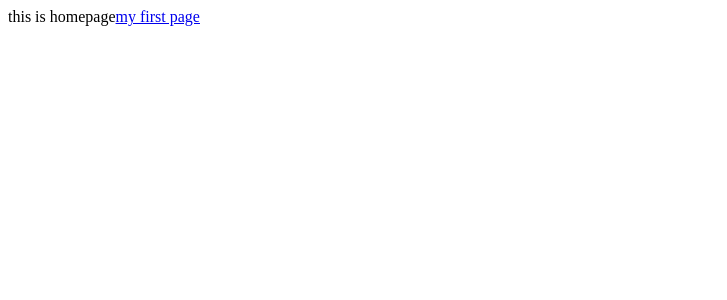
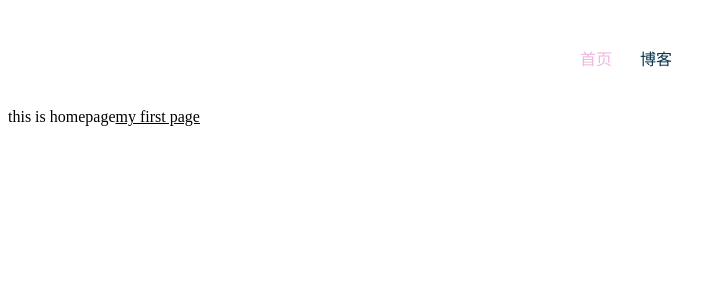
Before and after one commit to ericyang89/my-site, a Next.js app: page / in a window 1280 px wide. Shown: the top 300 px of the page, without its empty margins (0-727 px from the left). Built offline with nearby package versions, Linux system fonts and the light colour scheme.

Commit message:
add styled and header

```diff
--- /dev/null
+++ b/components/GlobalStyle.jsx
@@ -0,0 +1,12 @@
+import { createGlobalStyle } from "styled-components";
+
+const GlobalStyle = createGlobalStyle`
+  a,svg{
+    color:inherit
+  };
+  body {
+    color: ${props => (props.whiteColor ? "white" : "black")};
+  };
+`;
+
+export default GlobalStyle;
--- /dev/null
+++ b/components/Header/index.tsx
@@ -0,0 +1,56 @@
+import React from "react";
+import styled from "styled-components";
+import Link from "next/link";
+import { useRouter } from 'next/router';
+
+const Wrapper = styled.div`
+  height: 100px;
+  text-align: center;
+  display:flex;
+  justify-content:center;
+  align-items:center;
+`;
+
+type ItemProps={
+  isActive:boolean
+}
+const Item = styled.span<ItemProps>`
+  display:flex;
+  margin-right: 28px;
+  color:${props=>props.isActive?'#efb6df':'#05364d'};
+  &:hover{
+    color:#efb6df;
+  }
+`;
+
+const dataList = [
+  {
+    title: "首页",
+    url: "/"
+  },
+  {
+    title: "博客",
+    url: "/blog"
+  }
+];
+
+const Index = () => {
+  const router = useRouter();
+  // console.log('router',router);
+
+  return (
+    <Wrapper>
+      {dataList.map(item => {
+        return (
+          <Item isActive={router.pathname === item.url} key={item.title}>
+            <Link href={item.url}>
+              <a style={{textDecoration:'none'}}>{item.title}</a>
+            </Link>
+          </Item>
+        );
+      })}
+    </Wrapper>
+  );
+};
+
+export default Index;
--- a/pages/_app.js
+++ b/pages/_app.js
@@ -2,6 +2,9 @@ import React from 'react';
 import App, { Container } from 'next/app';
 
 import 'highlight.js/styles/github.css';
+
+import Header from './../components/Header'
+import GlobalStyle from './../components/GlobalStyle'
 
 class MyApp extends App {
   static async getInitialProps({ Component, ctx }) {
@@ -19,6 +22,8 @@ class MyApp extends App {
 
     return (
       <Container>
+        <GlobalStyle></GlobalStyle>
+        <Header></Header>
         <Component {...pageProps} />
       </Container>
     );
--- /dev/null
+++ b/pages/_document.tsx
@@ -0,0 +1,30 @@
+import Document, { DocumentContext } from 'next/document'
+import { ServerStyleSheet } from 'styled-components'
+
+
+export default class MyDocument extends Document {
+  static async getInitialProps(ctx: DocumentContext) {
+    const sheet = new ServerStyleSheet()
+    const originalRenderPage = ctx.renderPage
+
+    try {
+      ctx.renderPage = () =>
+        originalRenderPage({
+          enhanceApp: App => props => sheet.collectStyles(<App {...props} />),
+        })
+
+      const initialProps = await Document.getInitialProps(ctx)
+      return {
+        ...initialProps,
+        styles: (
+          <>
+            {initialProps.styles}
+            {sheet.getStyleElement()}
+          </>
+        ),
+      }
+    } finally {
+      sheet.seal()
+    }
+  }
+}
--- /dev/null
+++ b/pages/blog.js
@@ -0,0 +1,5 @@
+import React from 'react'
+
+const Index=()=><div>this is blog</div>;
+
+export default Index
--- a/pages/index.js
+++ b/pages/index.js
@@ -1,6 +1,5 @@
 import React from 'react'
 import Link from 'next/link'
-
 
 export default ()=>{
   return <div>this is homepage
```
Also changed, not shown: package.json (+6 -3 lines), .babelrc (added), 1 other file (tests, documents, lock files or other folders).
